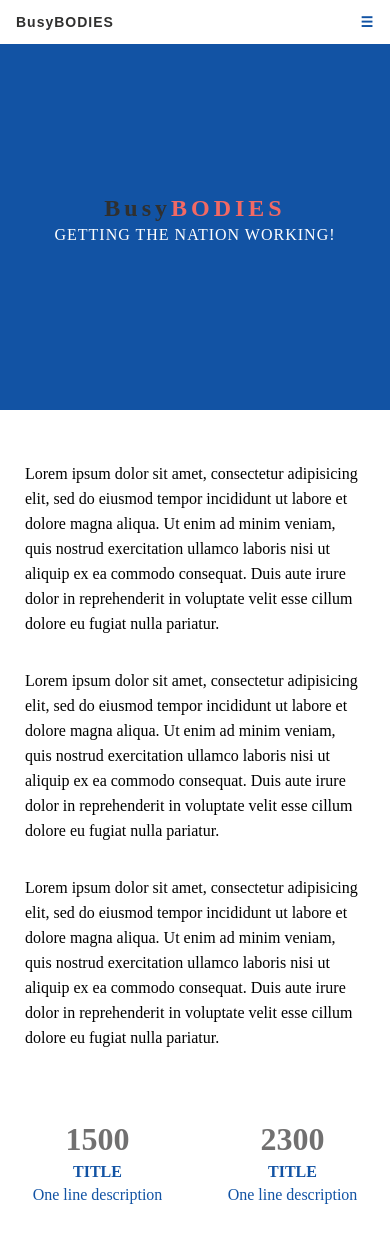
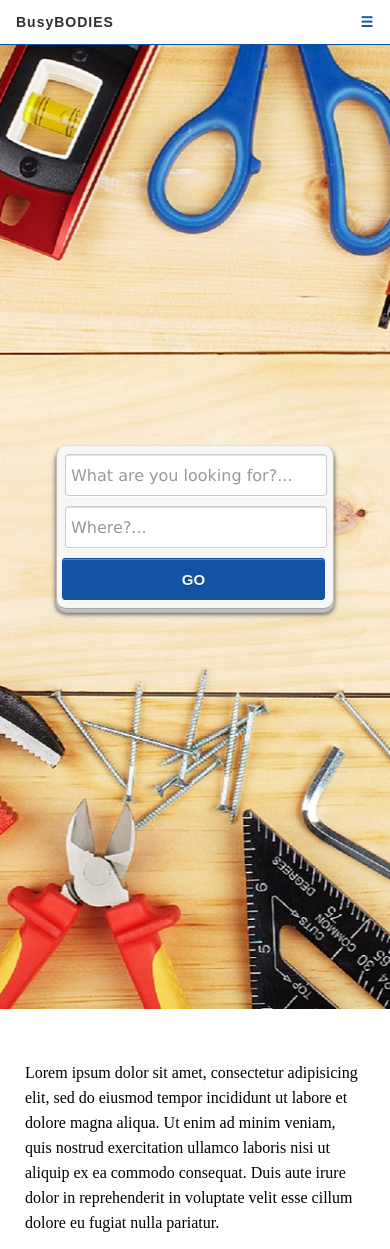
Before and after one commit to beckyrella/WebProject, a PHP site: page /oldindex.php in a window 390 px wide. Shown: the top 1249 px of the page. Run offline with PHP 8.4, Linux system fonts and the light colour scheme.

Commit message:
Home Page Main background and responsive search box(not hooked up)

```diff
--- a/css/style.css
+++ b/css/style.css
@@ -110,10 +110,19 @@ ul.topnav li.icon {display: none;}
 	letter-spacing: 4px;
 }
 /* Hero Section */
-.hero {
+/*.hero {
 	background-color: #1253A4;
 	padding-top: 150px;
 	padding-bottom: 150px;
+}*/
+.hero {
+	background-color: #1253A4;
+	padding-top: 300px;
+	padding-bottom: 300px;
+	background-image: url("../images/work-reduced.jpg");
+	background-repeat:no-repeat;
+	/*background-size: 100% 100%;*/
+	background-position:center;
 }
 .light {
 	font-weight: bold;
@@ -747,9 +756,100 @@ ul.topnav li:not(:first-child) {display: none;}
 
 
 /* MY ADDITIONS More info */
-/*.searchresultprofile {
-	background-color: black;
-	border-color: red;
-	border-style: double;
-	border-width: 10px;
-}*/
+/*Search Bar*/
+.form-wrapper {
+    width: 600px;
+    padding: 8px;
+    margin: 100px auto;
+    overflow: hidden;
+    border-width: 1px;
+    border-style: solid;
+    border-color: #dedede #bababa #aaa #bababa;
+    box-shadow: 0 3px 3px rgba(255,255,255,.1), 0 3px 0 #bbb, 0 4px 0 #aaa, 0 5px 5px #444;
+    border-radius: 10px;
+    background-color: #f6f6f6;
+    background-image: linear-gradient(top, #f6f6f6, #eae8e8);
+}
+
+.form-wrapper .search {
+    width: 250px;
+    height: 20px;
+    padding: 10px 5px;
+    float: left;
+    font: bold 16px 'lucida sans', 'trebuchet MS', 'Tahoma';
+    border: 1px solid #ccc;
+    box-shadow: 0 1px 1px #ddd inset, 0 1px 0 #fff;
+    border-radius: 3px;
+    margin-right: 10px;
+}
+
+.form-wrapper .search:focus {
+    outline: 0;
+    border-color: #aaa;
+    box-shadow: 0 1px 1px #bbb inset;
+}
+
+.form-wrapper .search::-webkit-input-placeholder {
+   color: #999;
+   font-weight: normal;
+}
+
+.form-wrapper .search:-moz-placeholder {
+    color: #999;
+    font-weight: normal;
+}
+
+.form-wrapper .search:-ms-input-placeholder {
+    color: #999;
+    font-weight: normal;
+}
+
+.form-wrapper #submit {
+    float: right;
+    border: 1px solid #1253A4;
+    height: 42px;
+    width: 50px;
+    padding: 0;
+    cursor: pointer;
+    font: bold 15px Arial, Helvetica;
+    color: #fafafa;
+    text-transform: uppercase;
+    background-color: #1253A4;
+    background-image: linear-gradient(top, #1253A4, #1466CC);
+    -moz-border-radius: 3px;
+    -webkit-border-radius: 3px;
+    border-radius: 3px;
+    text-shadow: 0 1px 0 rgba(0, 0 ,0, .3);
+    box-shadow: 0 1px 0 rgba(255, 255, 255, 0.3) inset, 0 1px 0 #fff;
+}
+
+.form-wrapper #submit:hover,
+.form-wrapper #submit:focus {
+    background-color: #1466CC;
+    background-image: linear-gradient(top, #1466CC, #1253A4);
+}
+
+.form-wrapper #submit:active {
+    outline: 0;
+    box-shadow: 0 1px 4px rgba(0, 0, 0, 0.5) inset;
+}
+
+.form-wrapper #submit::-moz-focus-inner {
+    border: 0;
+}
+
+@media (max-width: 660px){
+	.form-wrapper {
+    width: 260px;
+}
+
+.form-wrapper .search {
+  margin-bottom: 10px
+}
+
+.form-wrapper #submit {
+   margin-right: 0px;
+   width: 263px;
+}
+
+}
--- a/index.php
+++ b/index.php
@@ -19,10 +19,12 @@
 		<?php include_once "templates/loggedInHeader.php"; ?>
 
 		<div id="main">
+			<?php include_once "templates/bodyMainBanner.php"; ?>
 			<div id='membersite_content'>
 				<h2>Membership website TRAIL</h2>
 
 				<ul>
+				<li><a href='templates/searchBar.php'>SearchBar</a></li>
 				<li><a href='register.php'>Register</a></li>
 				<li><a href='confirmRegistration.php'>Confirm registration</a></li>
 				<li><a href='login.php'>Login</a></li>
--- a/templates/bodyMainBanner.php
+++ b/templates/bodyMainBanner.php
@@ -10,9 +10,26 @@
 
 <body>
 <!-- Hero Section -->
-  <section class="hero" id="hero">
+ <!--  <section class="hero" id="hero">
     <h2 class="hero_header">Busy<span class="light">BODIES</span></h2>
     <p class="tagline">Getting the nation working!</p>
+  </section> -->
+  <section class="hero" id="hero">
+   <!--  <h2 class="hero_header">Busy<span class="light">BODIES</span></h2>
+    <p class="tagline">Getting the nation working!</p> -->
+	    <!-- <form class="form-wrapper">
+	    <input type="text" id="search" placeholder="Search for CSS3, HTML5, jQuery ..." required>
+	    <input type="submit" value="go" id="submit">
+		</form> -->
+
+    <form class="form-wrapper">
+	    <input type="text" class="search" id="searchkeyword" placeholder="What are you looking for?..." required>
+	    <input type="text" class="search" id="searchlocation" placeholder="Where?..." required>
+	    <input type="submit" value="go" id="submit">
+	</form>
+
   </section>
+
+
 </body>
 </html>
```
Also changed, not shown: templates/searchBar.php (added, +31 -0 lines), images/WorkTools.jpg (added), images/white-worktools.jpg (added), images/work-reduced.jpg (added), images/work-tools.png (added), images/worktools-in-a-circle.jpg (added), 1 other file.
